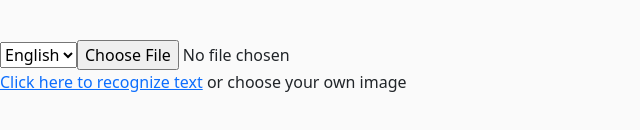
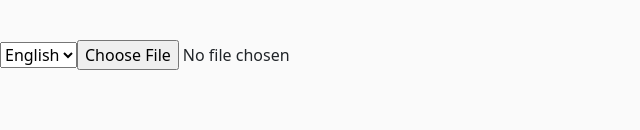
Before and after one commit to PaulKillian/oer, a Next.js app: page / in a window 1280 px wide. Shown: the part 186-316 px from the top of the page, without its empty margins (0-640 px from the left). Built offline with nearby package versions, Linux system fonts and the light colour scheme.

Commit message:
Update imageReader.js

```diff
--- a/components/imageReader.js
+++ b/components/imageReader.js
@@ -33,12 +33,7 @@ function ImageReader(packet){
           setSelectedImage(event.target.files[0]);
         }}
           />
-        <div id="log">
-            <span id="startPre">
-            <a id="startLink" href="#">Click here to recognize text</a> or choose your own image
-        </span>
-    </div>
-  </div>
+   </div>
   );
 }
 
```
